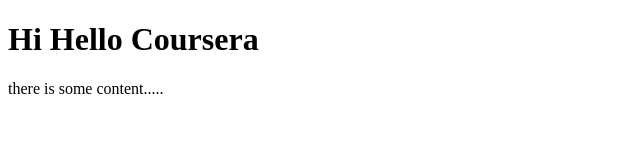
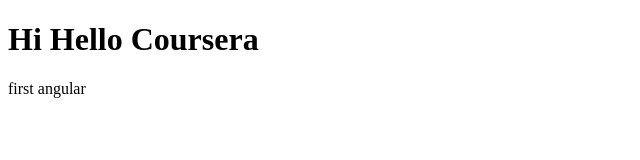
Before and after one commit to amit1224singh/Coursera-test, a plain HTML site: page Index.html in a window 1280 px wide. Shown: the full height of the page, 0-640 px from the left. Drawn offline with Linux system fonts and the light colour scheme.

Commit message:
first one

```diff
--- a/Index.html
+++ b/Index.html
@@ -7,7 +7,7 @@
   <body>
     <h1>Hi Hello Coursera</h1>
     <p>
-      there is some content.....
+      first angular
     </p>
   </body>
 </html>
```
